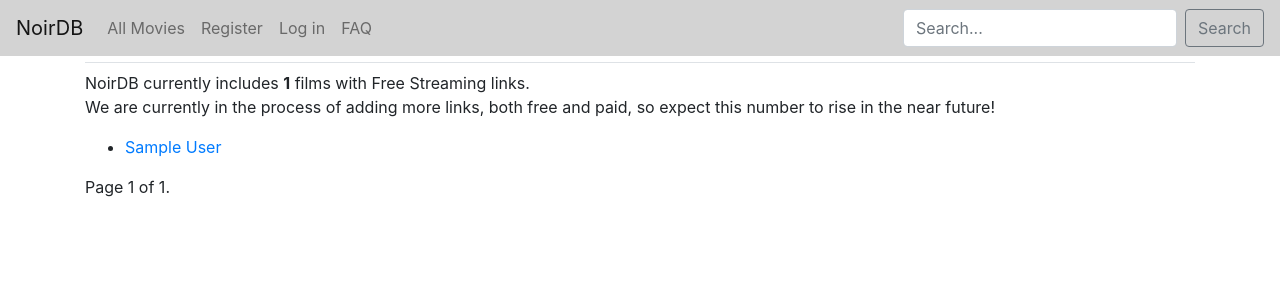
After one commit to m-hollow/NoirDB, a Django app: page /free_movies/ in a window 1280 px wide. The commit adds this page. Shown: the top 300 px of the page. Run offline with Django 3.2, Linux system fonts and the light colour scheme; tables that the repository leaves empty hold one stand-in row (values such as "Sample post"); some libraries are stand-ins or nearby versions.

Commit message:
August update

```diff
--- a/films/admin.py
+++ b/films/admin.py
@@ -1,6 +1,6 @@
 from django.contrib import admin
 
-from .models import Person, Movie, Cast, Crew, Job, Review, UserMovieLink, MediaLink
+from .models import Person, Movie, Cast, Crew, Job, Review, UserMovieLink, MediaLink, DailyMovie
 
 admin.site.register(Person)
 admin.site.register(Movie)
@@ -10,3 +10,4 @@ admin.site.register(Job)
 admin.site.register(Review)
 admin.site.register(UserMovieLink)
 admin.site.register(MediaLink)
+admin.site.register(DailyMovie)
--- a/films/models.py
+++ b/films/models.py
@@ -2,7 +2,10 @@ from django.db import models
 from django.conf import settings                         # so we can use AUTH_USER_MODEL, per django docs
 # from django.contrib.auth import get_user_model         # learndjango version
 from django.urls import reverse
+from django.utils import timezone
 from django.utils.text import slugify
+from random import sample
+
 
 #  person MUST be defined first, because Movie uses it (via references)
 class Person(models.Model):
@@ -121,11 +124,61 @@ class Movie(models.Model):
         # round(x, 1) will round x to 1 decimal place; without this, I can get results like .6666666, etc
         # add call to calculate_rank here, use it to update self.rank value...
 
+    def get_related_movies(self):
+        """a method to find three movies related to a given Movie instance; used with Daily Pick on front page"""
+
+        # right now this works just on the director; later, if I add the 'starring' field to Movies, it will work
+        # on the Movie's starring actors as well.
+
+        # TODO: figure out how to use F objects and/or select_related to reduce database hits in this process!
+
+        director = self.all_crew.get(crew__job__job_title='Director')
+        # starring    to be added later
+
+        # try-except isn't really necessary here because a query with no results will simply return an empty queryset.
+        # get all movies by the same director
+        same_director_films = Movie.objects.filter(crew__person=director, crew__job__job_title='Director').exclude(name=self.name)
+        # remember that 'director' above is the actual Person object of the director, as retrieved further above.
+
+        # return 3 or less movies by same director
+        if same_director_films.count() > 3:
+            return sample(list(same_director_films), 3)
+
+        else:
+            return same_director_films
 
     def save(self, *args, **kwargs):
         value_for_slug = self.name
         self.slug = slugify(value_for_slug, allow_unicode=True)
         super().save(*args, **kwargs)
+
+
+class DailyMovie(models.Model):
+
+    movie = models.ForeignKey(Movie, on_delete=models.CASCADE)
+    date_posted = models.DateTimeField(auto_now_add=True)
+    daily_count = models.PositiveIntegerField(default=0)
+    active_movie = models.BooleanField(default=False)
+
+    # constraint: only one record in DailyMovie table can have current_selection == True
+    class Meta:
+        constraints = [
+            models.UniqueConstraint(fields=['active_movie'], condition=models.Q(active_movie=True), name='one active record only')
+        ]
+
+    def __str__(self):
+        info_string = 'Daily Movie #{} - {}'.format(self.daily_count, self.movie.display_name)
+        return info_string
+
+    def check_update_status(self):
+        """If more than 1 day has passed since this movie was posted as daily movie, it's time for a new one"""
+
+        elapsed_time = timezone.now() - self.date_posted # creates a timedelta object, which has attribute 'days'
+
+        if elapsed_time.days < 1:
+            return False
+        else:
+            return True
 
 
 class Cast(models.Model):
--- a/films/templates/films/base.html
+++ b/films/templates/films/base.html
@@ -74,7 +74,9 @@
     </div>
     <div>
       {% block content %}{% endblock content %}
+      <br>
     </div>
+
   </main>
 
 </body>
--- /dev/null
+++ b/films/templates/films/free_movies.html
@@ -0,0 +1,49 @@
+{% extends 'films/base.html' %}
+
+{% block page_header %}
+  <h2>Films with <i>Free</i> Streaming Links</h2>
+{% endblock page_header %}
+
+{% block content %}
+
+  <p>NoirDB currently includes <b>{{ free_count }}</b> films with Free Streaming links.<br>
+     We are currently in the process of adding more links, both free and paid, so expect this number to rise in the near future!</p>
+
+  <ul>
+    {% for movie in free_movies %}
+      <li><a href="{{ movie.get_absolute_url }}">{{ movie.display_name }}</a></li>
+    {% empty %}
+      <li>No free movies have been added to the database yet.</li>
+    {% endfor %}
+  </ul>
+
+ <div class="pagination">
+    <span class="step-links">
+      <span class="current">
+        Page {{ page_obj.number }} of {{ page_obj.paginator.num_pages }}.
+      </span>
+        <ul class="pagination pagination-sm">
+        {% if page_obj.has_previous %}
+          <li class="page-item"><a class="page-link" href="?page=1 &q={{ query }}">&laquo;</a></li>
+          <li class="page-item"><a class="page-link" href="?page={{ page_obj.previous_page_number }}&q={{ query }}">previous</a></li>
+        {% endif %}
+
+        {% if page_obj.paginator.num_pages > 1 %}
+          {% for i in page_obj.paginator.page_range %}
+            {% if page_obj.number == i %}
+              <li class="page-item active"><a class="page-link" href="?page={{ i }}&q={{ query }}">{{ i }}</a>
+            {% else %}
+              <li class="page-item"><a class="page-link" href="?page={{ i }}&q={{ query }}">{{ i }}</a>
+            {% endif %}
+          {% endfor %}
+        {% endif %}
+
+        {% if page_obj.has_next %}
+          <li class="page-item"><a class="page-link" href="?page={{ page_obj.next_page_number }}&q={{ query }}">next</a></li>
+          <li class="page-item"><a class="page-link" href="?page={{ page_obj.paginator.num_pages }}&q={{ query }}">&raquo;</a></li>
+        {% endif %}
+        </ul>
+    </span>
+  </div>
+
+{% endblock content %}
--- a/films/templates/films/person.html
+++ b/films/templates/films/person.html
@@ -6,10 +6,8 @@
 
 {% block content %}
 <h5>
-  <i><small>born</small></i> {{ person.dob }}
-{% if person.dod %}
-  &nbsp; &nbsp;<i><small>died</small></i> {{ person.dod }}</li>
-{% endif %}
+  <i><small>born</small></i>{% if person.dob %} {{ person.dob }} {% else %} -- {% endif %}
+  &nbsp; &nbsp;<i><small>died</small></i>{% if person.dod %} {{ person.dod }} {% else %} -- {% endif %}</li>
 </h5>
 
 <br>
--- a/films/urls.py
+++ b/films/urls.py
@@ -1,7 +1,7 @@
 """Defines URL patterns for films app"""
 
 from django.urls import path
-from .views import (IndexPage, MovieList, MovieDetail, PersonList, PersonDetail, SearchResults, WriteReview,
+from .views import (IndexPage, MovieList, FreeMoviesList, MovieDetail, PersonList, PersonDetail, SearchResults, WriteReview,
     DeleteReview, UserDetail, CreateUML, UpdateUML, GetRecommendations, FaqView, contactView, ContactSuccessView)
 
 app_name = 'films'
@@ -10,6 +10,8 @@ urlpatterns = [
     path('', IndexPage.as_view(), name='index'),
     # Page that shows all Movies
     path('all_movies/', MovieList.as_view(), name='all_movies'),
+
+    path('free_movies/', FreeMoviesList.as_view(), name='free_movies'),
 
     # Page that shows a single Movie
     path('movie/<int:pk>-<str:slug>/', MovieDetail.as_view(), name='movie'),
--- a/films/views.py
+++ b/films/views.py
@@ -1,6 +1,6 @@
 from itertools import chain
 from operator import attrgetter
-from random import sample
+from random import sample, choice, randint
 
 from django.shortcuts import render, redirect, get_object_or_404
 #from django.contrib.auth.decorators import login_required          # no longer used after switch to class-based views
@@ -12,7 +12,7 @@ from django.core.mail import send_mail, BadHeaderError
 from django.contrib.auth import get_user_model # this is here so user_detail view can set its model to user Model
 
 from django.views.generic import (TemplateView, ListView, DetailView, CreateView, UpdateView, DeleteView)
-from .models import (Person, Movie, Cast, Job, Crew, Review, UserMovieLink, MediaLink)
+from .models import (Person, Movie, Cast, Job, Crew, Review, UserMovieLink, MediaLink, DailyMovie)
 from .forms import ReviewForm, ContactForm
 
 # A BIG Question: why aren't you using Table-level queries in your views, using all the models listed directly above?
@@ -24,6 +24,57 @@ from .forms import ReviewForm, ContactForm
 class IndexPage(TemplateView):
     template_name = 'films/index.html'
 
+    def get_context_data(self, **kwargs):
+        context = super().get_context_data(**kwargs)
+
+        top_five = get_top_five()
+
+        current_daily_record = DailyMovie.objects.get(active_movie=True)
+        current_daily_movie = current_daily_record.movie
+
+        if not current_daily_record.check_update_status():
+            daily_movie = current_daily_movie         # 24 has not elapsed, keep the same movie
+        else:
+            active = True
+
+            while active:
+                random_num = randint(0, 580)
+                new_choice = Movie.objects.all()[random_num]
+
+                if new_choice.name == None:     # just a security check to avoid infinitely running while loop
+                    daily_moive = current_daily_movie
+                    active = False
+                else:
+                    if new_choice.name == current_daily_movie.name:  # you MUST check on a field, not compare the objects themselves; they will be different!
+                        continue                                 # Model objects are not identical, even if its the same record!
+                    else:
+                        current_daily_record.active_movie = False
+                        current_daily_record.save()
+
+                        new_record = DailyMovie(movie=new_choice, active_movie=True, daily_count=current_daily_record.daily_count+1)
+                        new_record.save()
+
+                        daily_movie = new_choice
+                        active = False
+
+
+        daily_director = daily_movie.all_crew.get(crew__job__job_title='Director')
+        daily_media_links = daily_movie.medialink_set.all()
+
+        related_movies = daily_movie.get_related_movies()
+
+        free_count = Movie.objects.filter(medialink__free=True).count()
+
+        context['free_count'] = free_count
+        context['page_name'] = 'Welcome'
+        context['daily_director'] = daily_director
+        context['daily_movie'] = daily_movie
+        context['daily_media_links'] = daily_media_links
+        context['related_movies'] = related_movies
+        context['top_five'] = top_five
+
+        return context
+
 
 class MovieList(ListView):
     paginate_by = 30
@@ -34,6 +85,27 @@ class MovieList(ListView):
     def get_context_data(self, **kwargs):
         context = super().get_context_data(**kwargs)
         context['page_name'] = 'All Movies'
+        return context
+
+class FreeMoviesList(ListView):
+    paginate_by = 20
+    template_name = 'films/free_movies.html'
+    context_object_name = 'free_movies'
+    count = 0
+
+    def get_queryset(self):
+        # get only the movies with a free link
+        free_movies = Movie.objects.filter(medialink__free=True)
+        self.count = free_movies.count()
+
+        return free_movies
+
+
+    def get_context_data(self, **kwargs):
+        context = super().get_context_data(**kwargs)
+
+        context['free_count'] = self.count
+        context['page_name'] = 'Free Movies'
         return context
 
 
@@ -259,7 +331,7 @@ class SearchResults(ListView):
 
         # Q: isn't it redundant to use both order_by() on the query and sorted() on the total list?
 
-        self.count = len(total_list) # update the count so it can be displayed in results
+        self.count = len(total_list) # update the count so it can be displayed in results; total list is not a query set so we can't use .count()
 
         return total_list
 
@@ -508,6 +580,26 @@ class ContactSuccessView(TemplateView):
     template_name = 'films/contact_success.html'
 
 
+def get_top_five():
+    """Query the db for the top five of highest rated + most reviewed Movies"""
+
+    # this is simply a placeholder until I create the logic to query top movies based on num reviews and star ratings...
+    t1 = Movie.objects.get(name__icontains='out of the past')
+    t2 = Movie.objects.get(name__icontains='double indem')
+    t3 = Movie.objects.get(name__icontains='big sleep')
+    t4 = Movie.objects.get(name__icontains='the killers')
+    t5 = Movie.objects.get(name__icontains='maltese falcon')
+    # t6 = Movie.objects.get(name__icontains='scarlet street')
+    # t7 = Movie.objects.get(name__icontains='the asphalt jungle')
+    # t8 = Movie.objects.get(name__icontains='the big heat')
+    # t9 = Movie.objects.get(name__icontains='detour')
+    # t10 = Movie.objects.get(name__icontains='laura')
+
+    top_five = [t1, t2, t3, t4, t5]
+
+    return top_five
+
+
 
 
 
```
Also changed, not shown: films/templates/films/index.html (+74 -4 lines), films/image_downloads/Scarlet Street.jpg, films/migrations/0003_dailymovie.py (added), films/migrations/0004_auto_20200804_0158.py (added), films/migrations/0005_auto_20200804_0228.py (added).
